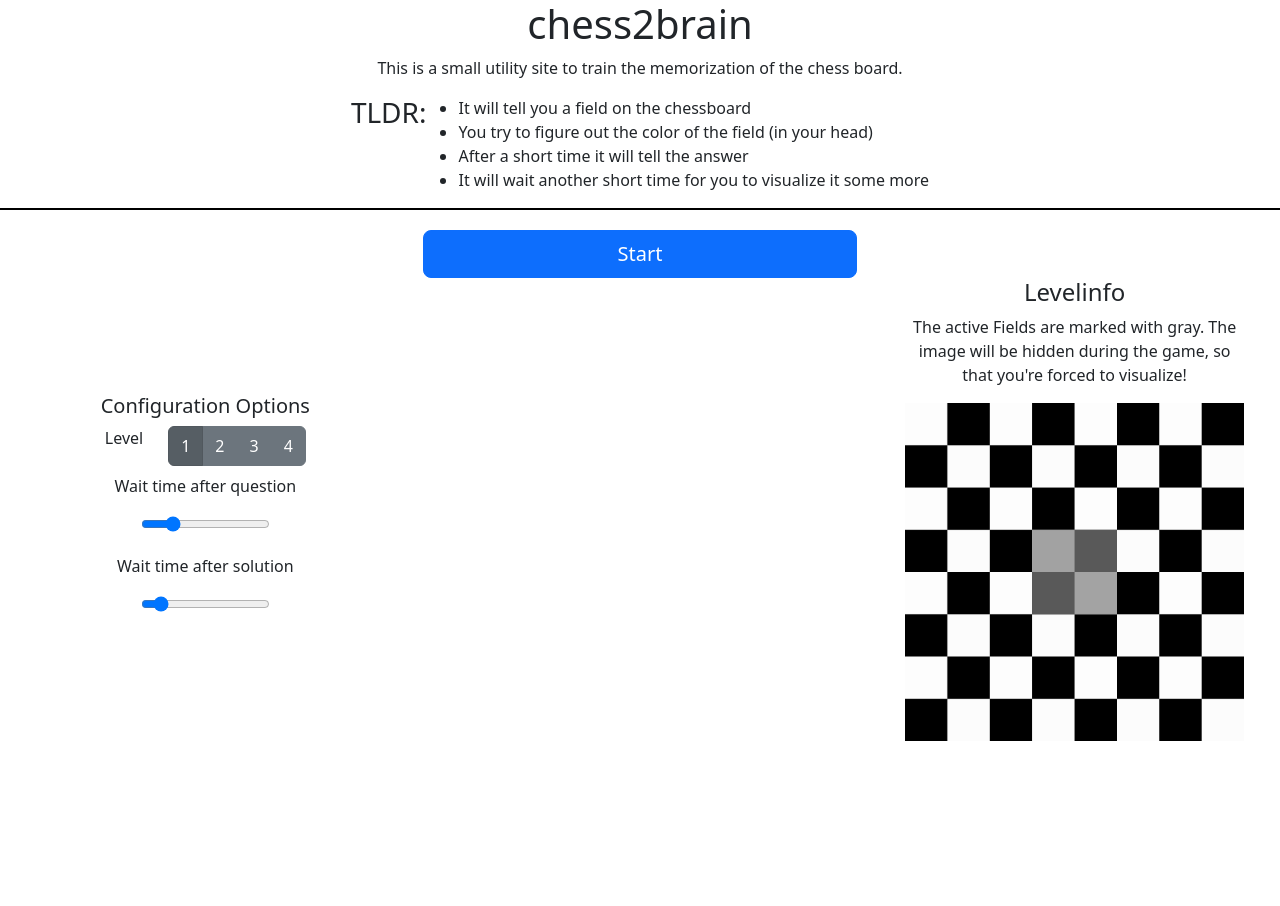
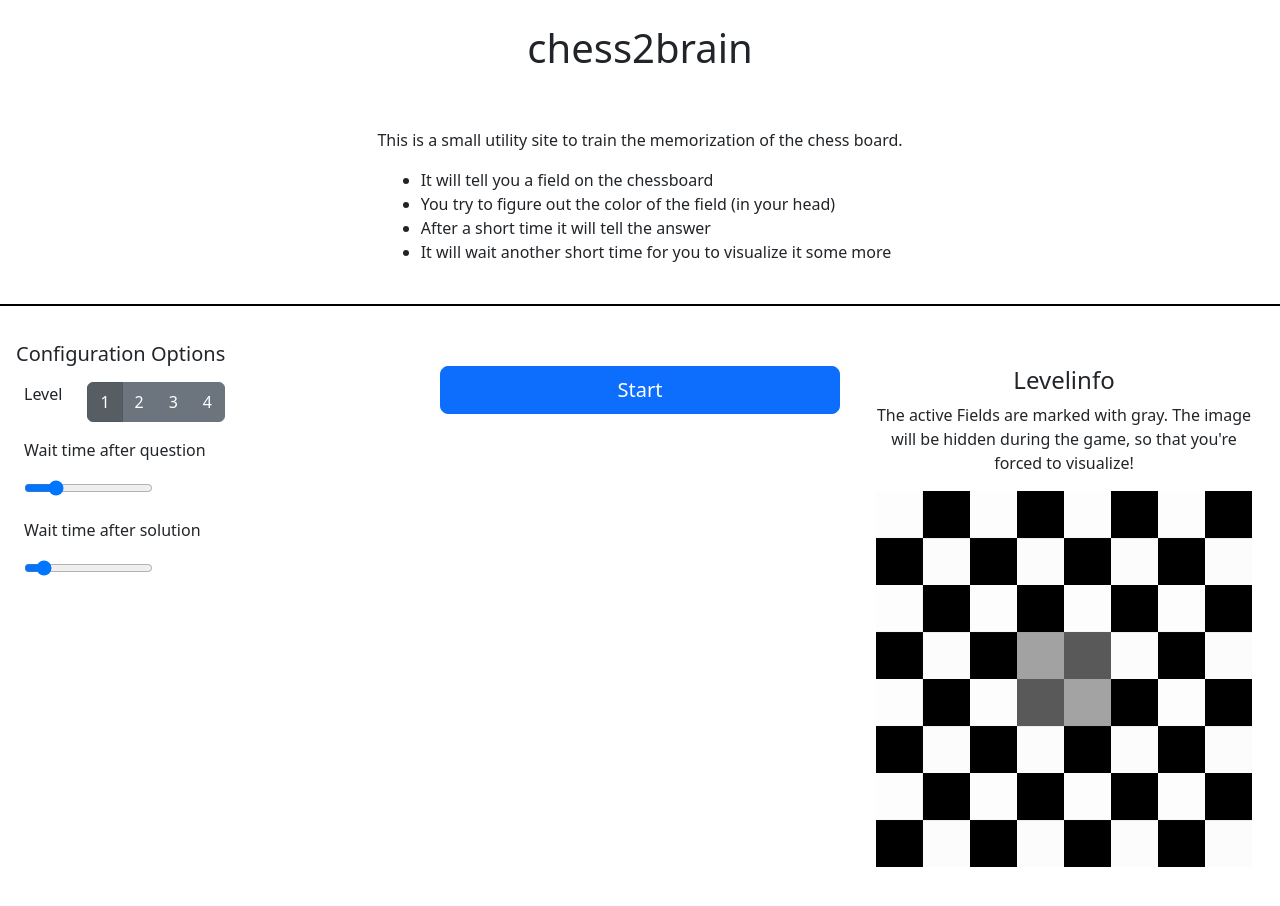
Before and after one commit to Melkor333/chess2brain, a website: page pub/index.html in a window 1280 px wide. Before the commit the page ends 800 px from the top, so only its background shows below. Drawn offline with nearby package versions, Linux system fonts and the light colour scheme; no server answers.

Commit message:
Nicer formatting

```diff
--- a/pub/index.html
+++ b/pub/index.html
@@ -10,15 +10,14 @@
     <script defer data-domain="chess2brain.com" src="https://plausible.yosemitesam.ch/js/plausible.js"></script>
   </head>
   <body>
-    <div class="d-flex justify-content-center" id="header">
+    <div class="d-flex justify-content-center p-4" id="header">
       <h1 id="header">chess2brain</h1>
     </div>
-    <div class="d-flex flex-column container-fluid justify-content-center" id="intro" style="border-bottom: 2px solid black; margin-bottom: 20px;">
+    <div class="d-flex flex-column container-fluid justify-content-center p-4" id="intro" style="border-bottom: 2px solid black; margin-bottom: 20px;">
       <div class="d-flex justify-content-center">
         <p>This is a small utility site to train the memorization of the chess board.</p>
       </div>
       <div class="d-flex justify-content-center">
-        <h3>TLDR:</h3>
         <ul>
           <li>It will tell you a field on the chessboard</li>
           <li>You try to figure out the color of the field (in your head)</li>
@@ -27,12 +26,12 @@
         </ul>
       </div>
     </div>
-    <div class="row" id="content" style="text-align: center;">
-        <div class="col-12 col-md-4 order-2 order-md-1 d-flex flex-column justify-content-center justify-content-md-left" id="options">
-          <div class="d-flex justify-content-center justify-content-md-left">
+    <div class="row text-center justify-content-center p-3" id="content">
+        <div class="col-6 col-sm-6 col-md-4 order-2 order-md-1 d-flex flex-column" id="options">
+          <div class="d-flex">
             <h5>Configuration Options</h5>
           </div>
-          <div class="d-flex justify-content-center justify-content-md-left">
+          <div class="d-flex p-2">
             <p style="margin-right: 25px">Level</p>
             <div class="btn-group" role="group" aria-label="Basic example">
               <button type="button" id="level1" onclick="chooseLevel(1)" class="btn btn-secondary">1</button>
@@ -42,25 +41,25 @@
             </div>
             <p></p>
           </div>
-          <div class="d-flex p-2 justify-content-center justify-content-md-left">Wait time after question</div>
-          <div class="d-flex p-2 justify-content-center justify-content-md-left">
+          <div class="d-flex p-2">Wait time after question</div>
+          <div class="d-flex p-2">
             <div class="slidecontainer">
               <input type="range" min="1000" max="15000" value="4000" class="slider" id="time_after_question">
             </div>
           </div>
-          <div class="d-flex p-2 justify-content-center justify-content-md-left">Wait time after solution</div>
-          <div class="d-flex p-2 justify-content-center justify-content-md-left">
+          <div class="d-flex p-2">Wait time after solution</div>
+          <div class="d-flex p-2">
             <div class="slidecontainer">
               <input type="range" min="1000" max="15000" value="2500" class="slider" id="time_between_questions">
             </div>
           </div>
         </div>
-        <div class="col-12 col-md-4 order-1 order-md-2" id="play-button-div">
+        <div class="col-12 col-md-4 order-1 order-md-2 p-4" id="play-button-div">
           <div class="row stacked">
             <a id="play-button" href="#" class="btn btn-primary btn-lg" role="button" onclick="toggle()">Start</a>
           </div>
         </div>
-        <div class="col-12 col-md-4 order-3 order-md-3 p-5" id="informations">
+        <div class="col-12 col-sm-6 col-md-4 order-3 order-md-3 col-xs-6 p-5 p-sm-4" id="informations">
           <h4>Levelinfo</h4>
           <p>The active Fields are marked with gray. The image will be hidden during the game, so that you're forced to visualize!</p>
           <div class="d-flex">
```
